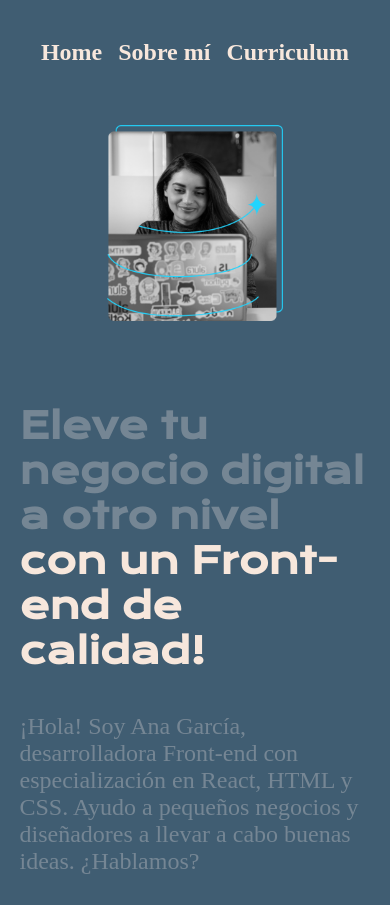
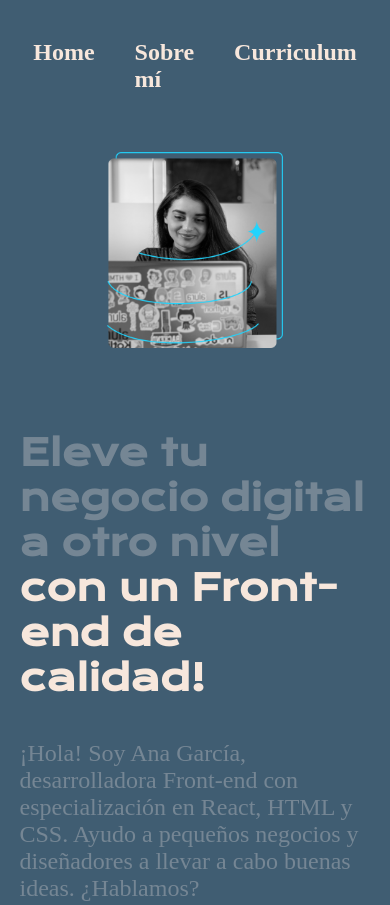
Before and after one commit to EDUARD0RP/portafolio, a plain HTML site: page index.html in a window 390 px wide. Shown: the top 905 px of the page. Drawn offline with nearby package versions, Linux system fonts and the light colour scheme.

Commit message:
new import

```diff
--- a/styles/style.css
+++ b/styles/style.css
@@ -136,7 +136,7 @@ body{
     .header__menu{
         display: flex;
         justify-content: center;
-        gap: 1rem;
+        gap: 2.5rem;
     }
 
     .presentacion{
```
